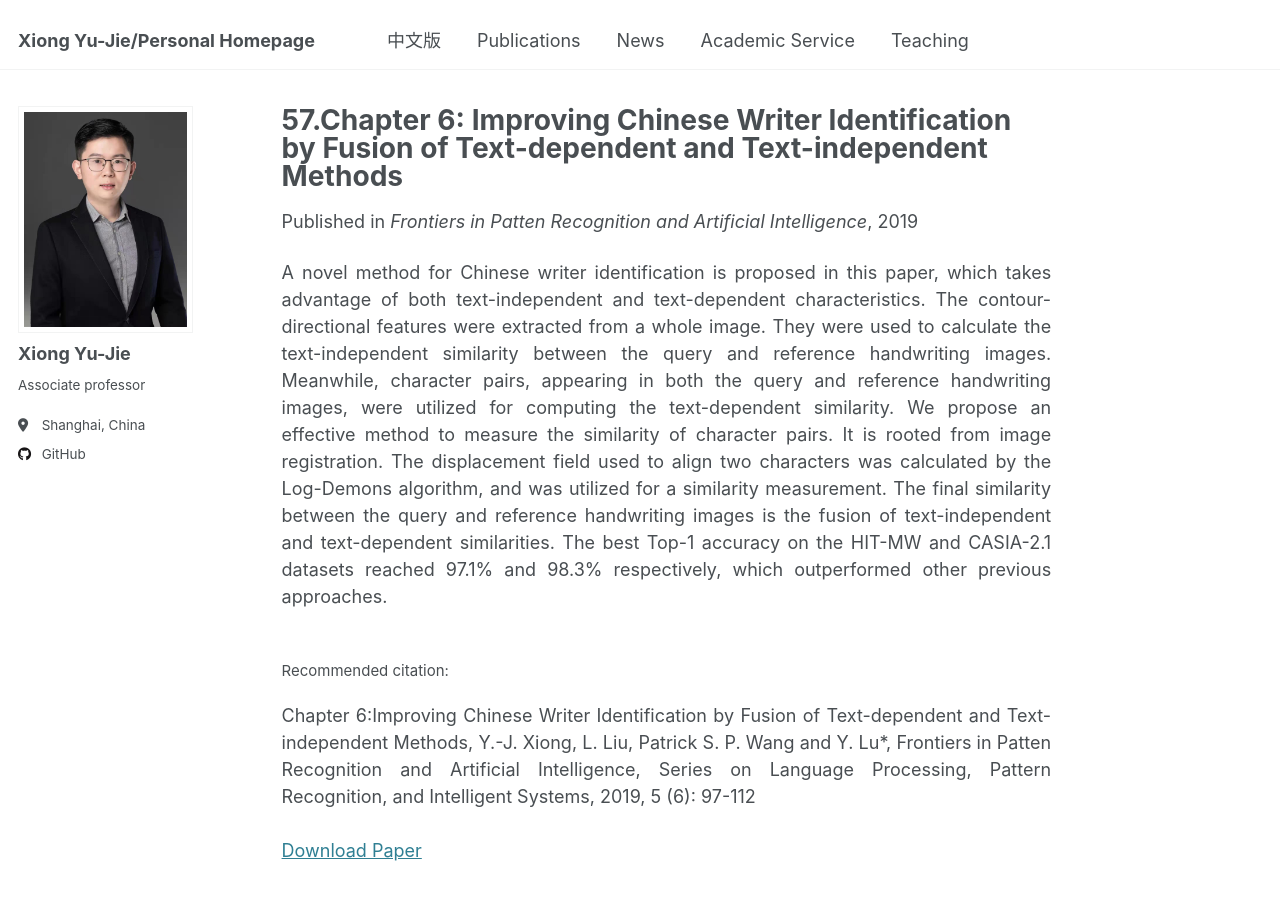
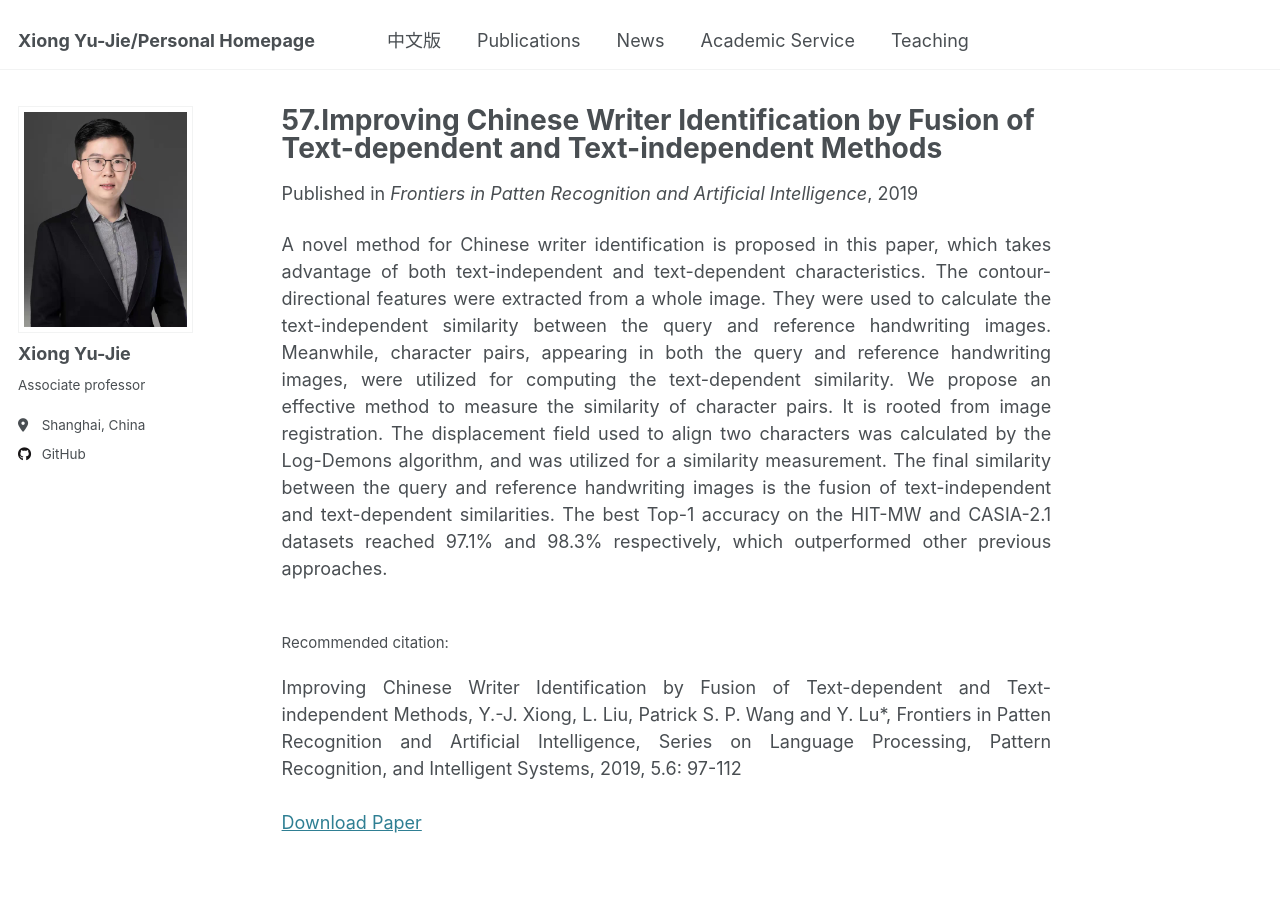
Before and after one commit to X-Lab-CN/introduce, a Jekyll site: the page built from _publications/2019-04-02-paper-title-number-1.md, in a window 1280 px wide and 900 px high. Built offline with Jekyll 4.4.1, drawn with Linux system fonts in a browser that asks for light colours.

Commit message:
Update 2019-04-02-paper-title-number-1.md

```diff
--- a/_publications/2019-04-02-paper-title-number-1.md
+++ b/_publications/2019-04-02-paper-title-number-1.md
@@ -1,5 +1,5 @@
 ---
-title: "57.Chapter 6: Improving Chinese Writer Identification by Fusion of Text-dependent and Text-independent Methods"
+title: "57.Improving Chinese Writer Identification by Fusion of Text-dependent and Text-independent Methods"
 collection: publications
 category: 2019
 permalink: /publication/2019-04-02-paper-title-number-1
@@ -7,7 +7,7 @@ excerpt: '<div style="text-align: justify;">A method for Chinese writer identifi
 date: 2019-04-02
 venue: 'Frontiers in Patten Recognition and Artificial Intelligence'
 paperurl: 'http://xiongyujie.cn/files/Improving_Chinese_Writer_Identifcation_by_Fusion_ofText-dependent_and_Text-independent_ethods.pdf'
-citation: '<br/><div style="text-align: justify;">Chapter 6:Improving Chinese Writer Identification by Fusion of Text-dependent and Text-independent Methods, Y.-J. Xiong, L. Liu, Patrick S. P. Wang and Y. Lu*, Frontiers in Patten Recognition and Artificial Intelligence, Series on Language Processing, Pattern Recognition, and Intelligent Systems, 2019, 5 (6): 97-112</div>'
+citation: '<br/><div style="text-align: justify;">Improving Chinese Writer Identification by Fusion of Text-dependent and Text-independent Methods, Y.-J. Xiong, L. Liu, Patrick S. P. Wang and Y. Lu*, Frontiers in Patten Recognition and Artificial Intelligence, Series on Language Processing, Pattern Recognition, and Intelligent Systems, 2019, 5.6: 97-112</div>'
 ---
 
 <div style="text-align: justify;">A novel method for Chinese writer identification is proposed in this paper, which takes advantage of both text-independent and text-dependent characteristics. The contour-directional features were extracted from a whole image. They were used to calculate the text-independent similarity between the query and reference handwriting images. Meanwhile, character pairs, appearing in both the query and reference handwriting images, were utilized for computing the text-dependent similarity. We propose an effective method to measure the similarity of character pairs. It is rooted from image registration. The displacement field used to align two characters was calculated by the Log-Demons algorithm, and was utilized for a similarity measurement. The final similarity between the query and reference handwriting images is the fusion of text-independent and text-dependent similarities. The best Top-1 accuracy on the HIT-MW and CASIA-2.1 datasets reached 97.1% and 98.3% respectively, which outperformed other previous approaches.</div>
```
